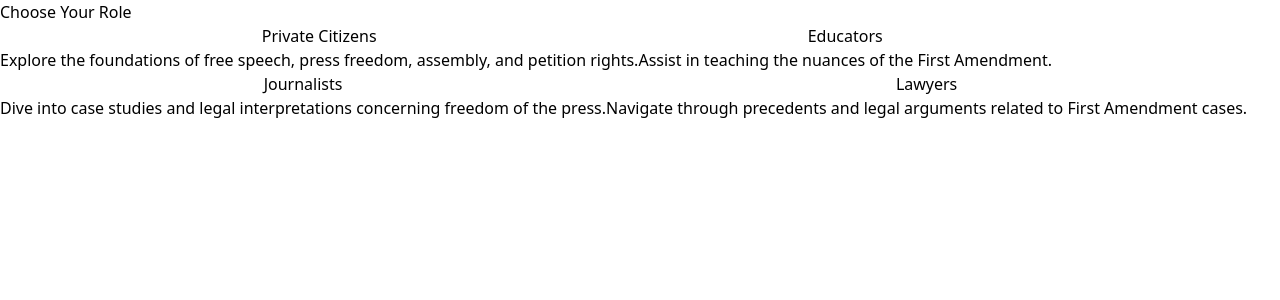
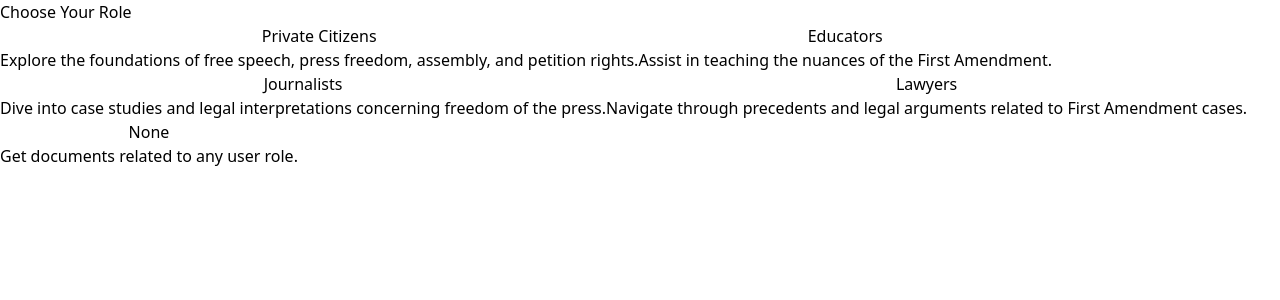
Before and after one commit to DorianAtSchool/nefac, a React (Vite) app in the folder frontend/: page / in a window 1280 px wide. Shown: the top 300 px of the page. Built offline with nearby package versions, Linux system fonts and the light colour scheme.

Commit message:
update requirements

```diff
--- a/frontend/src/component/EditRole.tsx
+++ b/frontend/src/component/EditRole.tsx
@@ -12,7 +12,7 @@ export const EditRole: React.FC<EditRoleProps> = ({
   return (
     <div className="fixed top-4 right-4 flex flex-col items-end space-y-2">
       <button
-        onClick={() => setUserRole("")}
+        onClick={() => setUserRole("none")}
         className="bg-blue-500 text-white border-2 border-blue-500 px-4 py-2 rounded-md shadow-lg
                 transition-all duration-200 ease-in-out
                 hover:bg-blue-600 hover:border-blue-600 hover:shadow-xl
--- a/frontend/src/component/RoleSelection.tsx
+++ b/frontend/src/component/RoleSelection.tsx
@@ -29,6 +29,12 @@ const userRoles: UserRole[] = [
     title: "Lawyers",
     description:
       "Navigate through precedents and legal arguments related to First Amendment cases.",
+  },
+  {
+    id: "",
+    title: "None",
+    description:
+      "Get documents related to any user role.",
   },
 ];
 
--- a/frontend/src/pages/SearchBar.tsx
+++ b/frontend/src/pages/SearchBar.tsx
@@ -34,7 +34,7 @@ export interface Message {
 
 const SearchBar = () => {
   // State Management
-  const [userRole, setUserRole] = useState("");
+  const [userRole, setUserRole] = useState("none");
   const [contentType, setContentType] = useState("");
   const [resourceType, setResourceType] = useState("");
   const [inputValue, setInputValue] = useState("");
@@ -208,7 +208,7 @@ const SearchBar = () => {
   // Main Render
   return (
     <div className="flex flex-col min-h-screen bg-gray-50">
-      {userRole === "" ? (
+      {userRole === "none" ? (
         <RoleSelection
           setUserRole={setUserRole}
           setConversation={setConversation}
```
Also changed, not shown: 1 other file (tests, documents, lock files or other folders).
